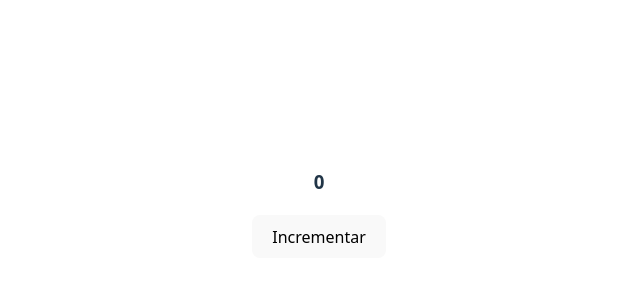
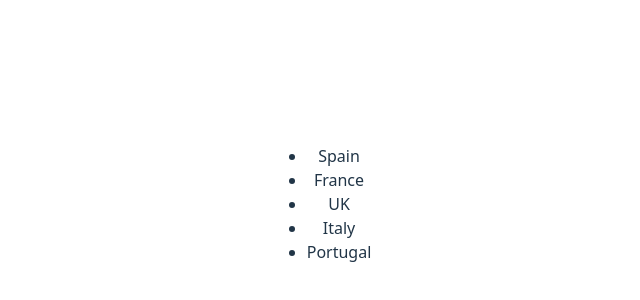
Before and after one commit to solucionessoftware2000/learning-vue, a Vue app: page / in a window 1280 px wide. Shown: the part 196-496 px from the top of the page, without its empty margins (321-961 px from the left). Built offline with nearby package versions, Linux system fonts and the light colour scheme.

Commit message:
Directiva for ejemplo1

```diff
--- a/src/App.vue
+++ b/src/App.vue
@@ -1,9 +1,9 @@
 <script setup lang="ts">
-import CounterComposition from './components/CounterComposition.vue';
+import ExampleFor from './components/ExampleFor.vue';
 </script>
 
 <template>
-  <CounterComposition/>
+  <ExampleFor/>
 </template>
 
 <style scoped>
--- a/src/components/CounterComposition.vue
+++ b/src/components/CounterComposition.vue
@@ -5,7 +5,6 @@ const counter: Ref = ref(0);
 const addCounter = (): void => {
   counter.value++;
 }
-
 </script>
 
 <template>
--- /dev/null
+++ b/src/components/ExampleFor.vue
@@ -0,0 +1,16 @@
+<script setup lang="ts">
+import { ref, type Ref } from 'vue';
+
+const countries:Ref<Array<string>> = ref([
+    'Spain', 'France', 'UK', 'Italy', 'Portugal'
+])
+</script>
+
+<template>
+    <ul>
+        <li v-for="country in countries" :key="country">{{ country }}</li>
+    </ul>
+</template>
+
+<style scoped>
+</style>
```
Also changed, not shown: src/components/ExampleSelective.vue (added, +11 -0 lines).
